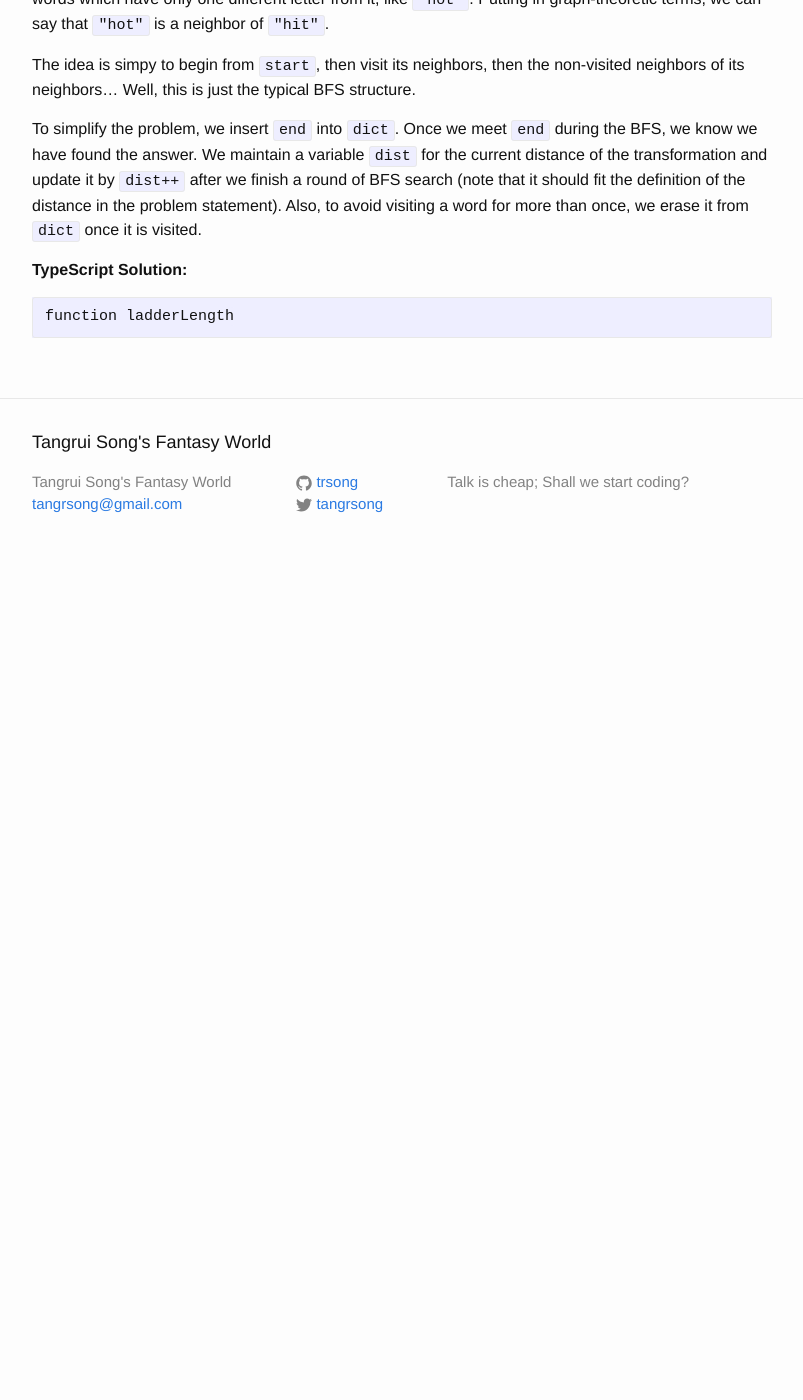
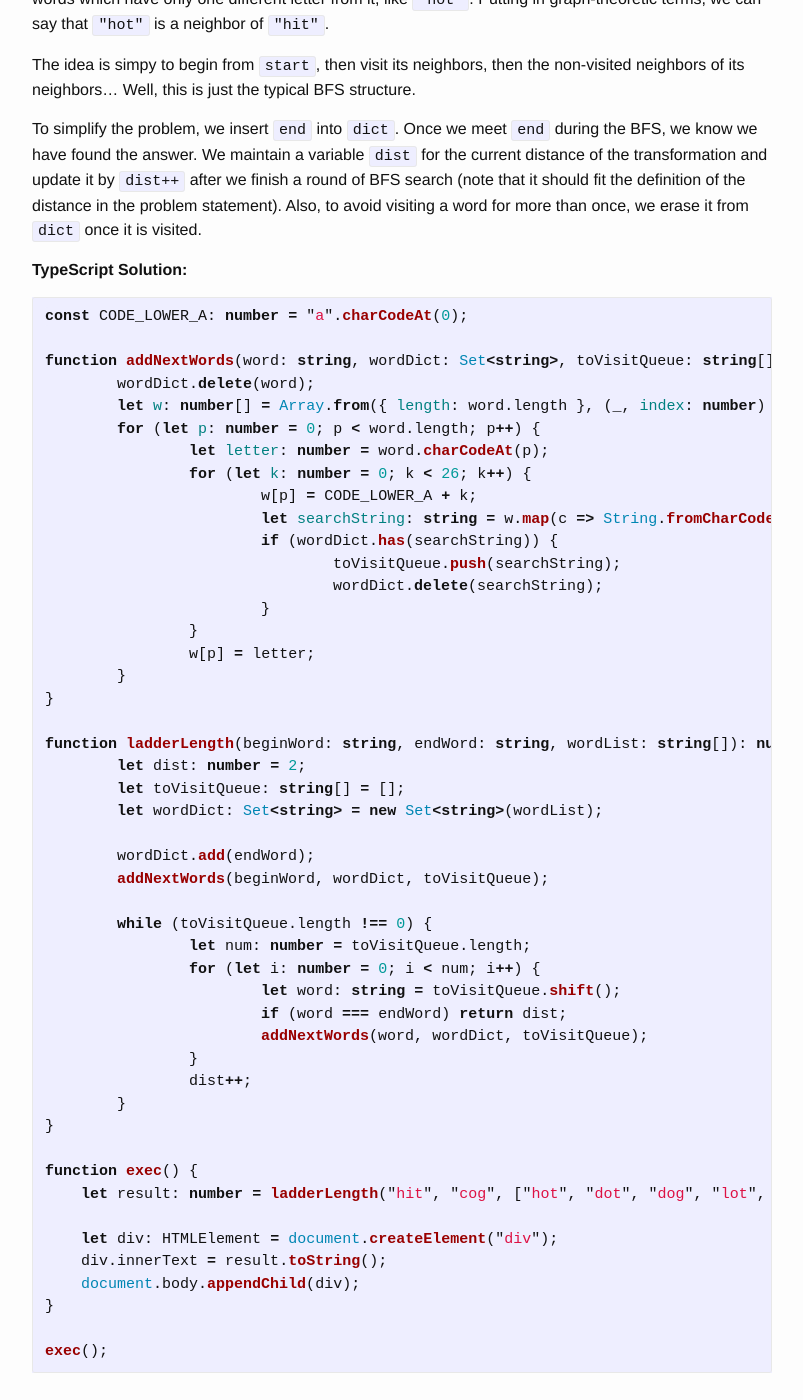
Before and after one commit to trsong/trsong.github.io, a Jekyll site: the page built from _posts/2017-10-10-LeetCodeMedium.markdown, in a window 1280 px wide and 1400 px high, scrolled down 17657 px. Shown: the whole window, without its empty margins (238-1041 px from the left). Built offline with Jekyll 4.4.1, drawn with Linux system fonts in a browser that asks for light colours; before the commit the page ends 18233 px from its top, so only the background shows below that.

Commit message:
Add solution to LadderLength question

````diff
--- a/_posts/2017-10-10-LeetCodeMedium.markdown
+++ b/_posts/2017-10-10-LeetCodeMedium.markdown
@@ -803,6 +803,52 @@ To simplify the problem, we insert `end` into `dict`. Once we meet `end` during
 
 **TypeScript Solution:**
 
-```scala
-function ladderLength
+```typescript
+const CODE_LOWER_A: number = "a".charCodeAt(0);
+
+function addNextWords(word: string, wordDict: Set<string>, toVisitQueue: string[]): void {
+	wordDict.delete(word);
+	let w: number[] = Array.from({ length: word.length }, (_, index: number) => word.charCodeAt(index));
+	for (let p: number = 0; p < word.length; p++) {
+		let letter: number = word.charCodeAt(p);
+		for (let k: number = 0; k < 26; k++) {
+			w[p] = CODE_LOWER_A + k;
+			let searchString: string = w.map(c => String.fromCharCode(c)).join("");
+			if (wordDict.has(searchString)) {
+				toVisitQueue.push(searchString);
+				wordDict.delete(searchString);
+			}
+		}
+		w[p] = letter;
+	}
+}
+
+function ladderLength(beginWord: string, endWord: string, wordList: string[]): number {
+	let dist: number = 2;
+	let toVisitQueue: string[] = [];
+	let wordDict: Set<string> = new Set<string>(wordList);
+
+	wordDict.add(endWord);
+	addNextWords(beginWord, wordDict, toVisitQueue);
+
+	while (toVisitQueue.length !== 0) {
+		let num: number = toVisitQueue.length;
+		for (let i: number = 0; i < num; i++) {
+			let word: string = toVisitQueue.shift();
+			if (word === endWord) return dist;
+			addNextWords(word, wordDict, toVisitQueue);
+		}
+		dist++;
+	}
+}
+
+function exec() {
+    let result: number = ladderLength("hit", "cog", ["hot", "dot", "dog", "lot", "log"]);
+
+    let div: HTMLElement = document.createElement("div");
+    div.innerText = result.toString();
+    document.body.appendChild(div);
+}
+
+exec();
 ```
````
